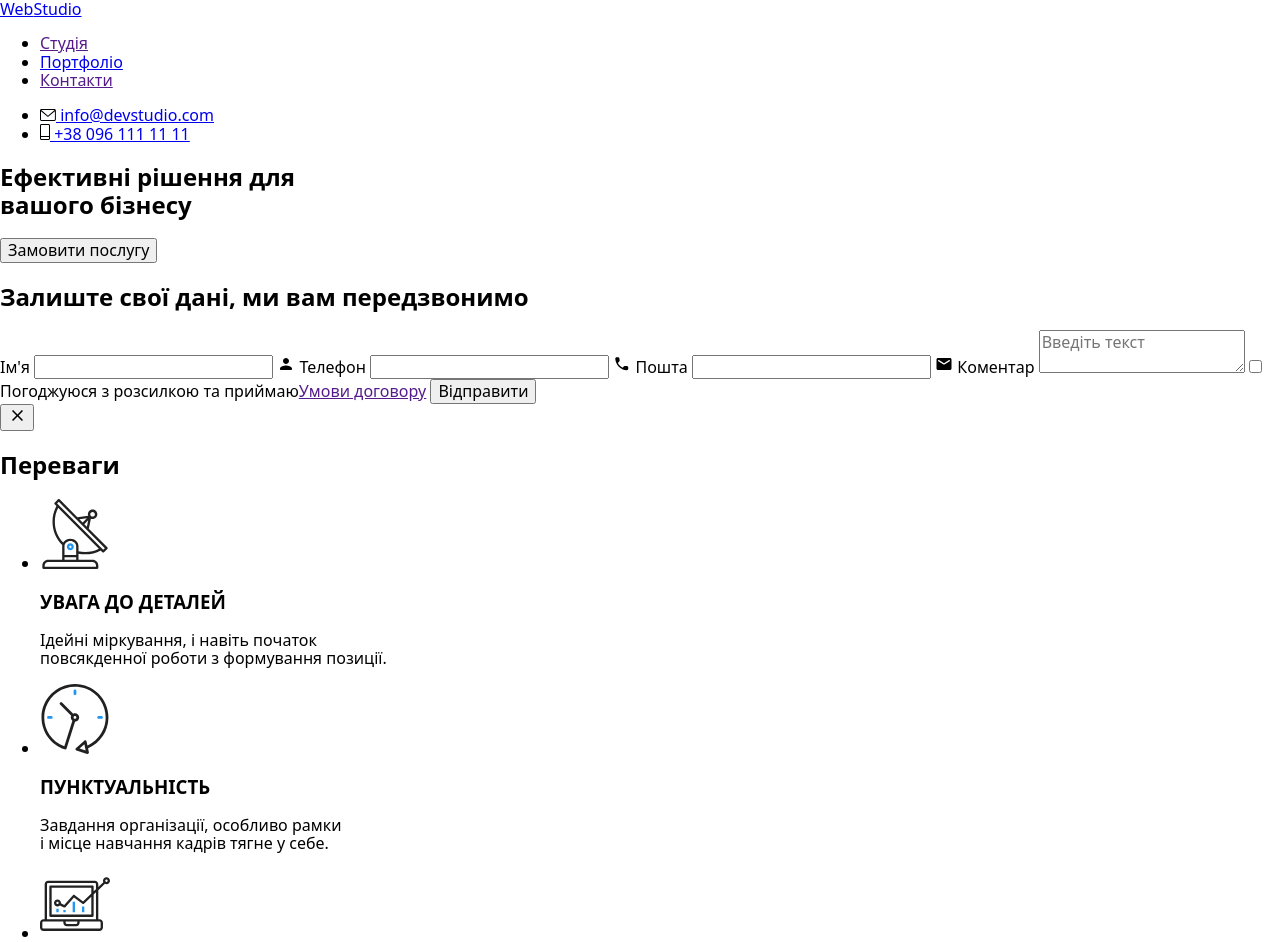
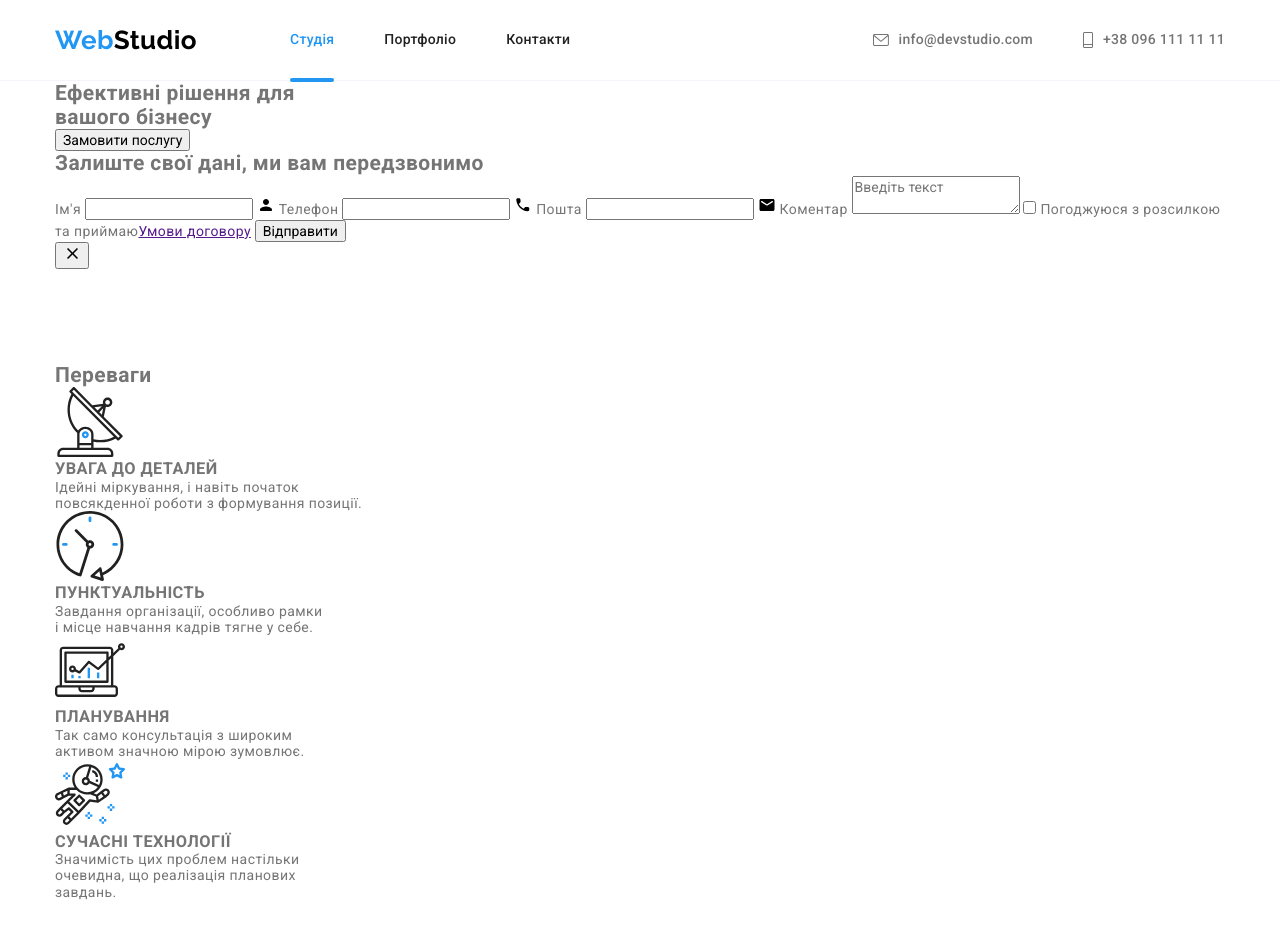
Before and after one commit to Vladislav7744/goit-markup-hw-07, a plain HTML site: page index.html in a window 1280 px wide. Shown: the top 942 px of the page. Drawn offline with nearby package versions, Linux system fonts and the light colour scheme.

Commit message:
дз-7 15.01.23

```diff
--- /dev/null
+++ b/sass/components/_header-contacts.scss
@@ -0,0 +1,52 @@
+.contacts-hdr {
+    display: flex;
+    margin-bottom: 0px;
+    margin-top: 0px;
+    margin-left: auto;
+    padding-left: 0px;
+}
+
+
+.contacts-hdr .item + .item {
+    margin-left: 50px;
+}
+
+
+.contacts-hdr .link {
+    display: flex;
+    align-items: center;
+    font-weight: 500;
+    line-height: 1.14;
+    letter-spacing: 0.02em;
+    padding-top: 32px;
+    padding-bottom: 32px;
+    color: $primary-text-color;
+
+
+    transition-property: color;
+    transition-duration: 250ms;
+    transition-timing-function: cubic-bezier(0.4, 0, 0.2, 1);
+    /* outline: solid 1px teal; */
+}
+
+
+.contacts-hdr .link:hover,
+.contacts-hdr .link:focus {
+    color: $accent-color;
+}
+
+
+.icon-mail-svg {
+    width: 16px;
+    height: 12px;
+    margin-right: 10px;
+    fill: currentColor;
+}
+
+
+.icon-tel-svg {
+    width: 10px;
+    height: 16px;
+    margin-right: 10px;
+    fill: currentColor;
+}
--- /dev/null
+++ b/sass/components/_header-logo.scss
@@ -0,0 +1,27 @@
+.logo {
+    font-family: Raleway,sans-serif;
+    font-weight: 700;
+    font-size: 26px;
+    line-height: 1.19;
+    color: $accent-color;
+}
+
+
+.logo-color {
+    font-family: Raleway,sans-serif;
+    font-weight: 700;
+    font-size: 26px;
+    line-height: 1.19;
+    color: $logo-header;
+
+
+    transition-property: color;
+    transition-duration: 250ms;
+    transition-timing-function: cubic-bezier(0.4, 0, 0.2, 1);
+}
+
+
+.logo-color:hover,
+.logo-color:focus {
+    color: $accent-color;
+}
--- /dev/null
+++ b/sass/components/_page-header.scss
@@ -0,0 +1,6 @@
+.header {
+    margin-left: auto;
+    margin-right: auto;
+    border-bottom: 1px solid $gray-color;
+    background-color: $primary-white-color;
+}
--- /dev/null
+++ b/sass/components/_site-navigation.scss
@@ -0,0 +1,60 @@
+.main-nav {
+    align-items: center;
+    display: flex;
+}
+
+
+.site-navigation {
+    margin-left: 93px;
+ }
+
+ .site-nav {
+     display: flex;
+ }
+
+
+ .site-nav .item:not(:last-child) {
+     margin-right: 50px;
+ }
+
+
+ .site-nav .link {
+     display: block;
+     font-weight: 500;
+     line-height: 1.14;
+     letter-spacing: 0.02em;
+     padding-top: 32px;
+     padding-bottom: 32px;
+     color: $title-text-color;
+
+
+     transition-property: color;
+     transition-duration: 250ms;
+     transition-timing-function: cubic-bezier(0.4, 0, 0.2, 1);
+     /* outline: solid 1px tomato; */
+ }
+
+
+ .site-nav .link:hover,
+ .site-nav .link:focus {
+     color: $accent-color;
+ }
+
+
+ .site-nav .link.current {
+     position: relative;
+     color: $accent-color;
+ }
+
+
+
+ .current::after {
+     position: absolute;
+     bottom: -2px;
+     right: 0px;
+     content: "";
+     width: 100%;
+     height: 4px;
+     background-color: $accent-color;
+     border-radius: 2px;
+ }
--- a/sass/main.scss
+++ b/sass/main.scss
@@ -0,0 +1,5 @@
+@import "./utils/variables";
+@import "./components/page-header";
+@import "./components/header-logo";
+@import "./components/site-navigation";
+@import "./components/header-contacts";
--- /dev/null
+++ b/sass/utils/_variables.scss
@@ -0,0 +1,59 @@
+$primary-text-color: #757575;
+$title-text-color: #212121;
+$accent-color: #2196F3;
+$primary-white-color: #FFFFFF;
+$hero-footer-color: #2F303A;
+$footer-contact-color : rgba(255, 255, 255, 0.6);
+$gray-color : #F5F4FA;
+$logo-header : #000000;
+$portfolio-bgc :#F5F5F5;
+
+
+h1,h2,h3,h4,h5,p,ul {
+    margin: 0px;
+}
+
+
+body {
+    font-family: 'Roboto', sans-serif;
+    background-color:$primary-white-color;
+    color: $primary-text-color;
+    font-size: 14px;
+    letter-spacing: 0.03em;
+}
+
+
+.section {
+    padding-top: 94px;
+    padding-bottom: 94px;
+    margin-left: auto;
+    margin-right: auto;
+    background-color: $primary-white-color;
+}
+
+
+.section:nth-child(4) {
+    background-color: $gray-color;
+}
+
+
+.container {
+    margin-left: auto;
+    margin-right: auto;
+    width: 1200px;
+    padding-left: 15px;
+    padding-right: 15px;
+    /* outline: solid 2px tomato; */
+}
+
+
+.list {
+    margin: 0px;
+    padding: 0px;
+    list-style: none;
+}
+
+
+.link {
+    text-decoration: none;
+}
```
Also changed, not shown: css/main.css, dist/css/main.min.css, 2 other files.
